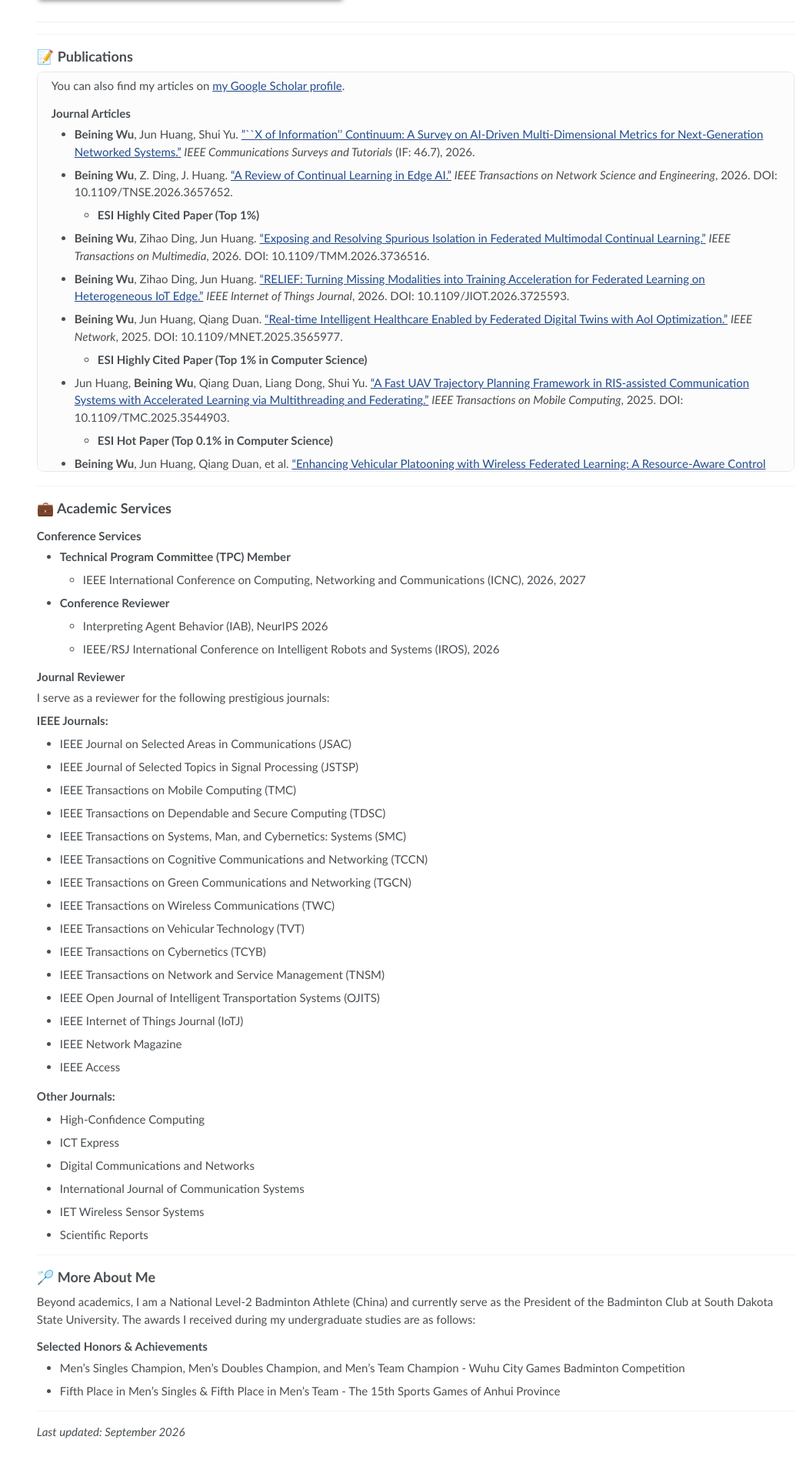
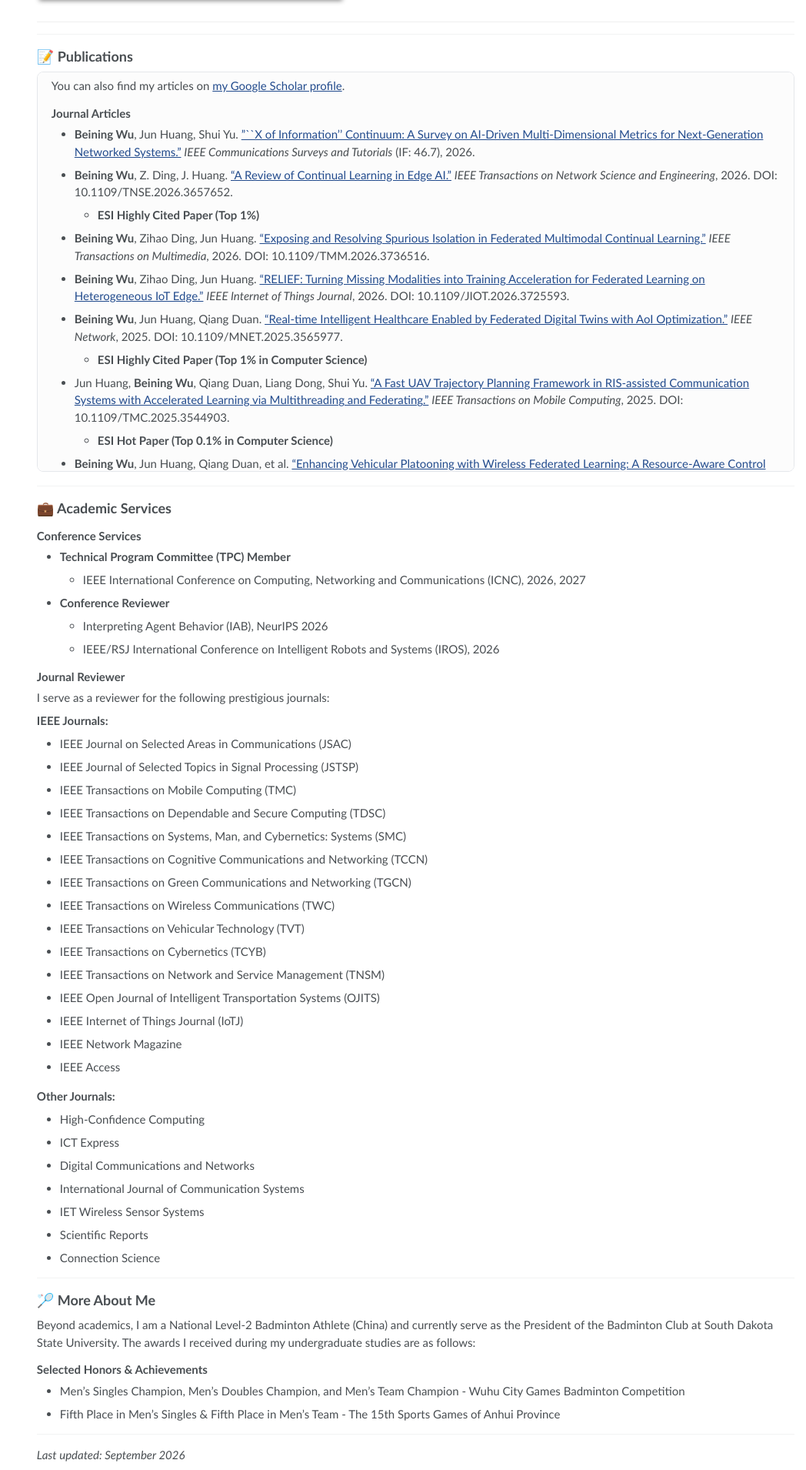
Before and after one commit to beining1008/beining1008.github.io, a Jekyll site: the page built from _pages/about.md, in a window 1280 px wide. Shown: the part 3543-5453 px from the top of the page at 77% size, without its empty margins (232-1280 px from the left). Built offline with Jekyll 4.4.1, drawn with Linux system fonts in a browser that asks for light colours; before the commit the page ends 5423 px from its top, so only the background shows below that.

Commit message:
Add Connection Science to reviewer list (Other Journals)
Co-Authored-By: Claude Opus 5.5 <noreply@anthropic.com>

```diff
--- a/_pages/about.md
+++ b/_pages/about.md
@@ -273,6 +273,7 @@ I serve as a reviewer for the following prestigious journals:
 - International Journal of Communication Systems
 - IET Wireless Sensor Systems
 - Scientific Reports
+- Connection Science
 
 ---
 
```
